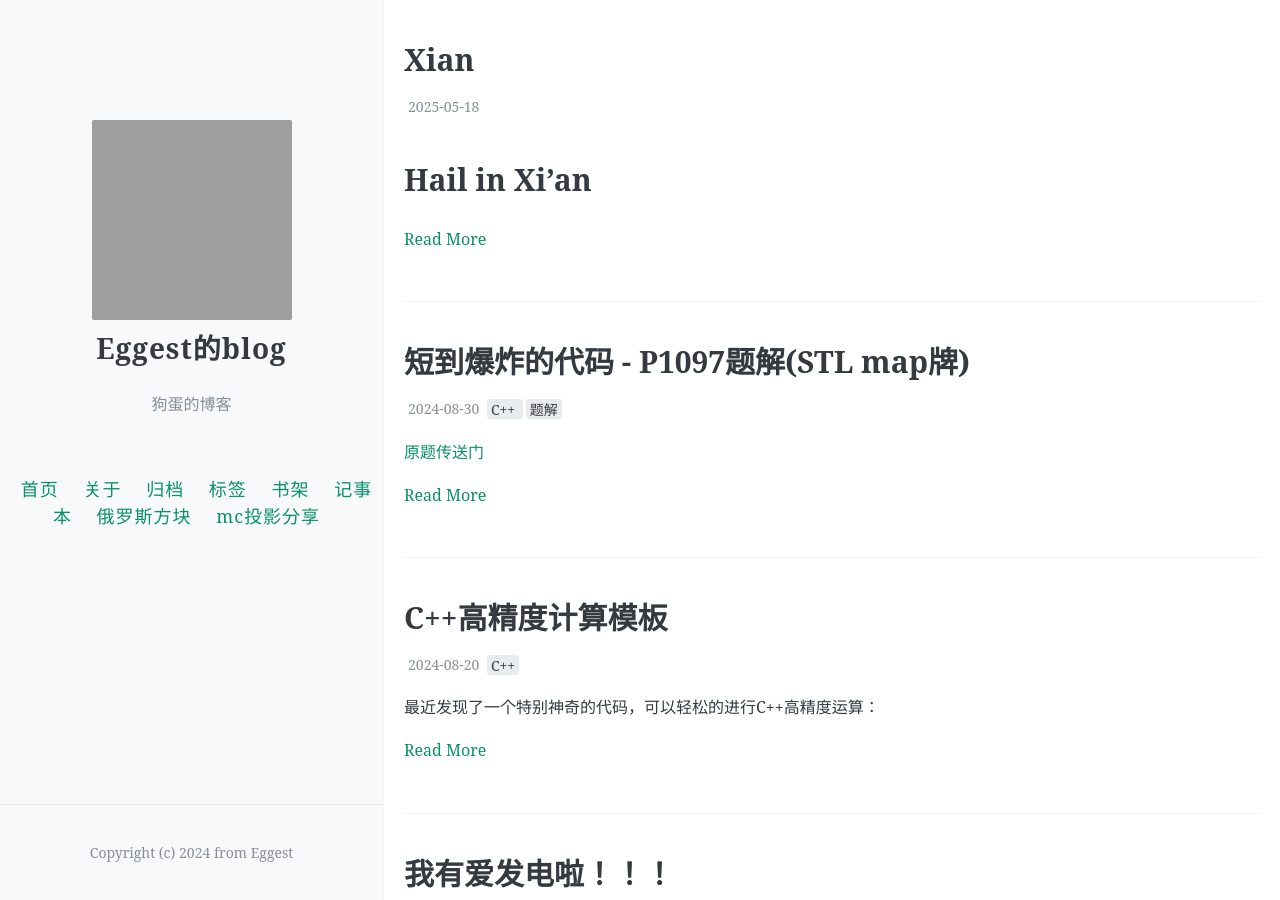
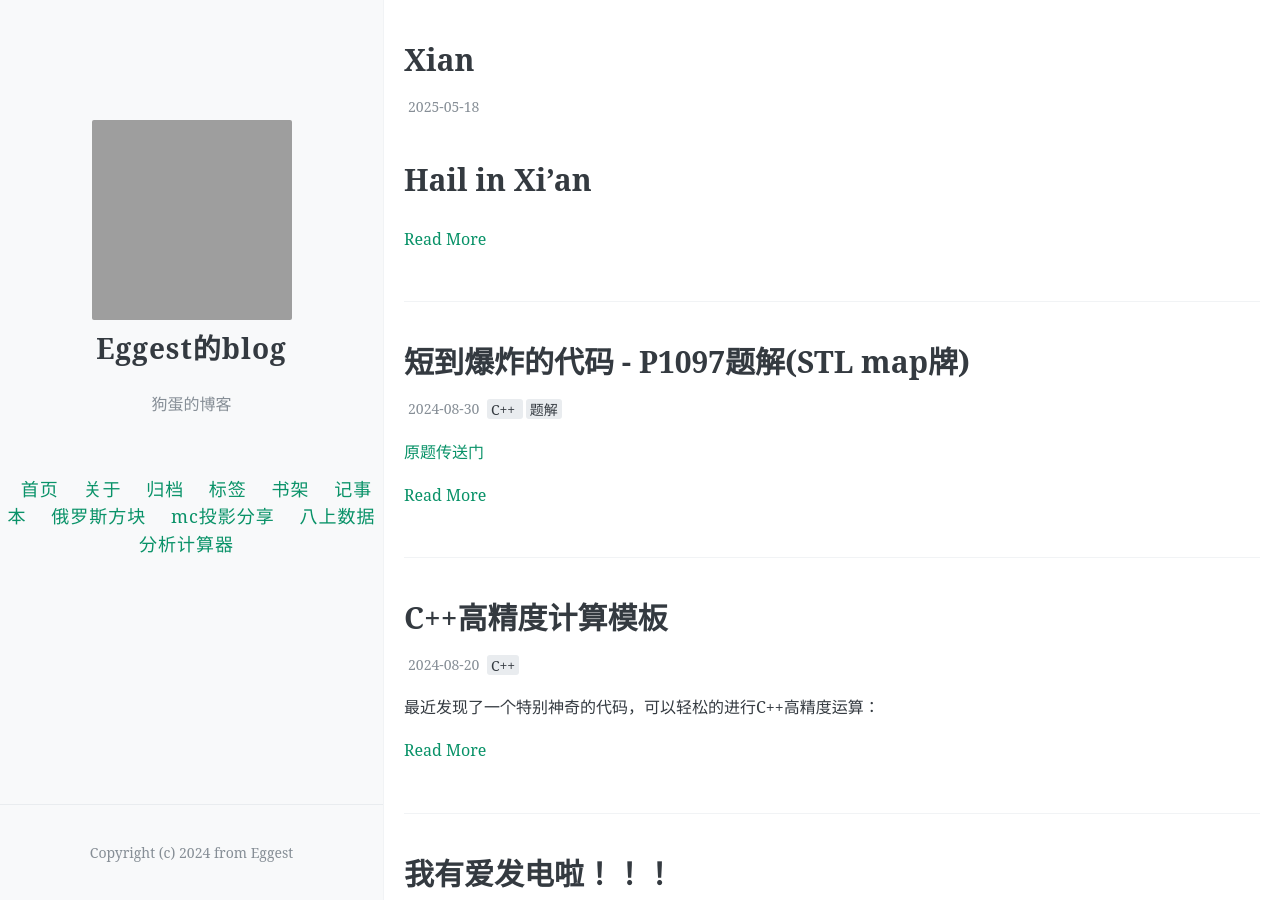
Before and after one commit to Eggest/eggest.github.io, a Jekyll site: the page built from index.html, in a window 1280 px wide and 900 px high. Built offline with Jekyll 4.4.1, drawn with Linux system fonts in a browser that asks for light colours; the list of posts is cut into pages by our own code; comment, search, counter and statistics services are not loaded; grey boxes are pictures that could not be loaded.

Commit message:
Update _config.yml

```diff
--- a/_config.yml
+++ b/_config.yml
@@ -48,6 +48,8 @@ navigation:
     url: /elsblock
   - name: mc投影分享
     url: /Litematica
+  - name: 八上数据分析计算器
+    url: /math.html
 # 每页的文章数
 paginate: 8
 
```
